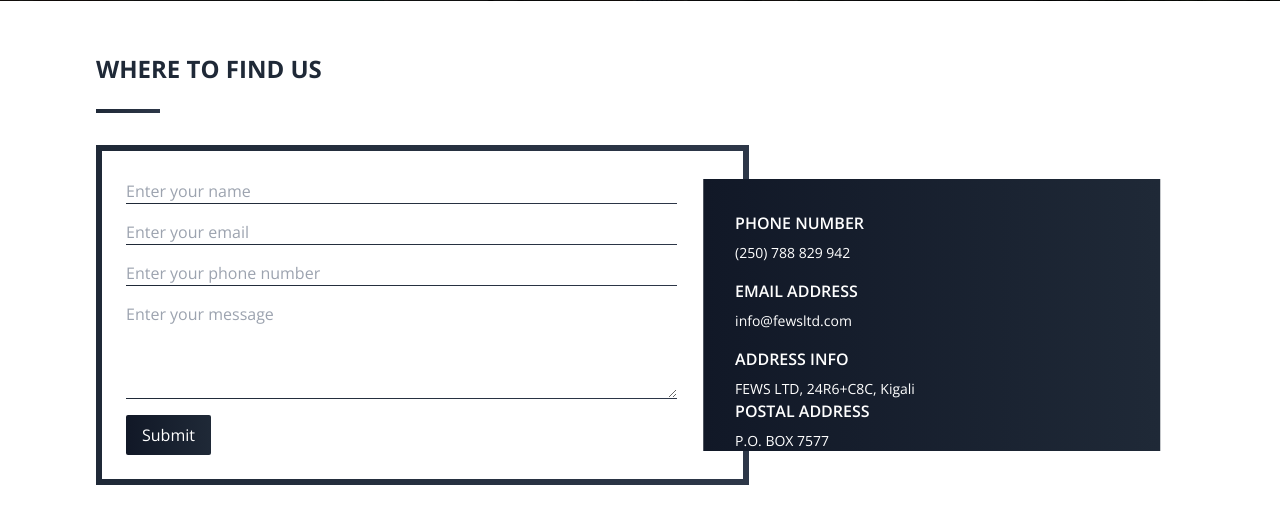
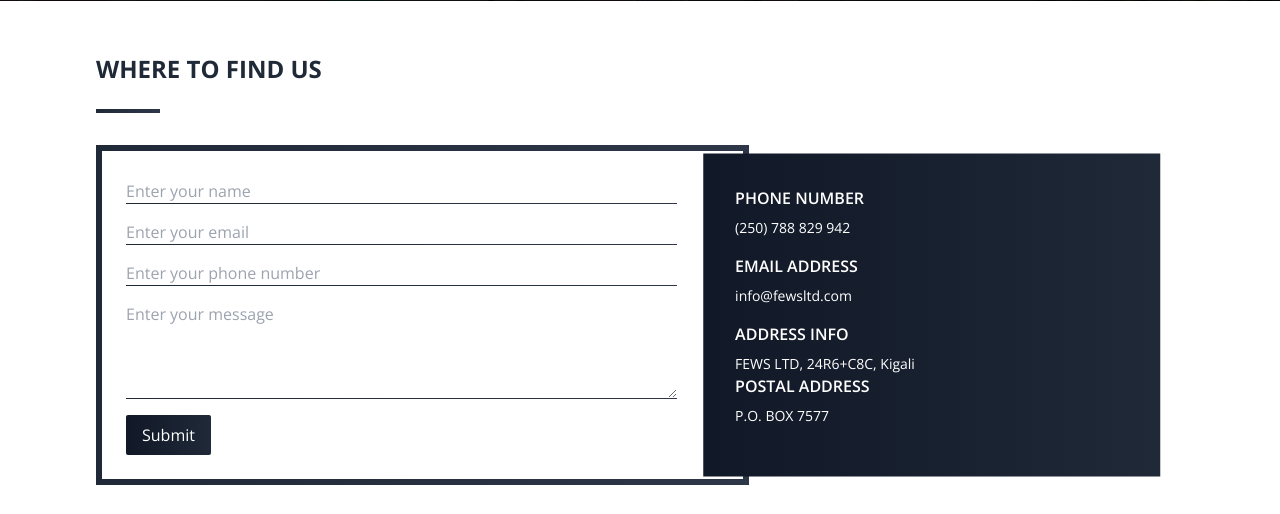
Before and after one commit to fewsltd2011/fews, a Flask app: page /contact-us in a window 1280 px wide. Shown: the part 347-861 px from the top of the page. Run offline with Flask 3, Linux system fonts and the light colour scheme; some libraries are stand-ins or nearby versions.

Commit message:
Update contact us height

```diff
--- a/templates/contact-us.html
+++ b/templates/contact-us.html
@@ -98,7 +98,7 @@ contact, support, inquiry, feedback, phone number, email, Kigali, contact form,
                 </form>
               </div>
               <!-- Contact Info Section -->
-              <div class="bg-gradient-to-r from-gray-900 to-gray-800 text-white p-8 items-center relative w-[100%] h-auto md:absolute md:w-[70%] md:h-[80%] md:top-1/2 right-0 transform md:translate-x-[90%] md:-translate-y-1/2">
+              <div class="bg-gradient-to-r from-gray-900 to-gray-800 text-white p-8 items-center relative w-[100%] h-auto md:absolute md:w-[70%] md:h-[95%] md:top-1/2 right-0 transform md:translate-x-[90%] md:-translate-y-1/2">
                 <h3 class="text-md font-semibold mb-2">PHONE NUMBER</h3>
                 <p class="mb-4 text-sm">(250) 788 829 942</p>
                 <h3 class="text-md font-semibold mb-2">EMAIL ADDRESS</h3>
```
